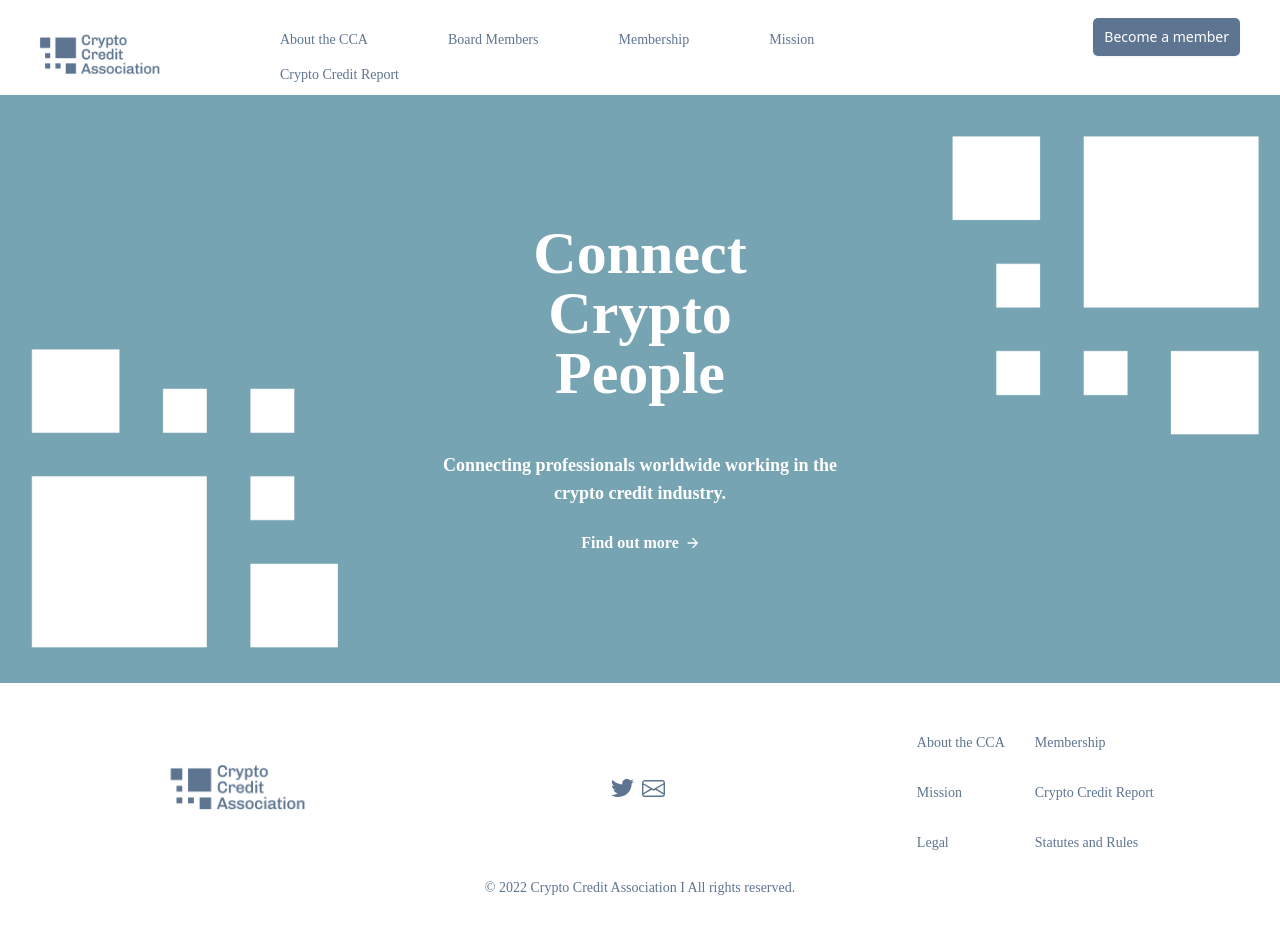
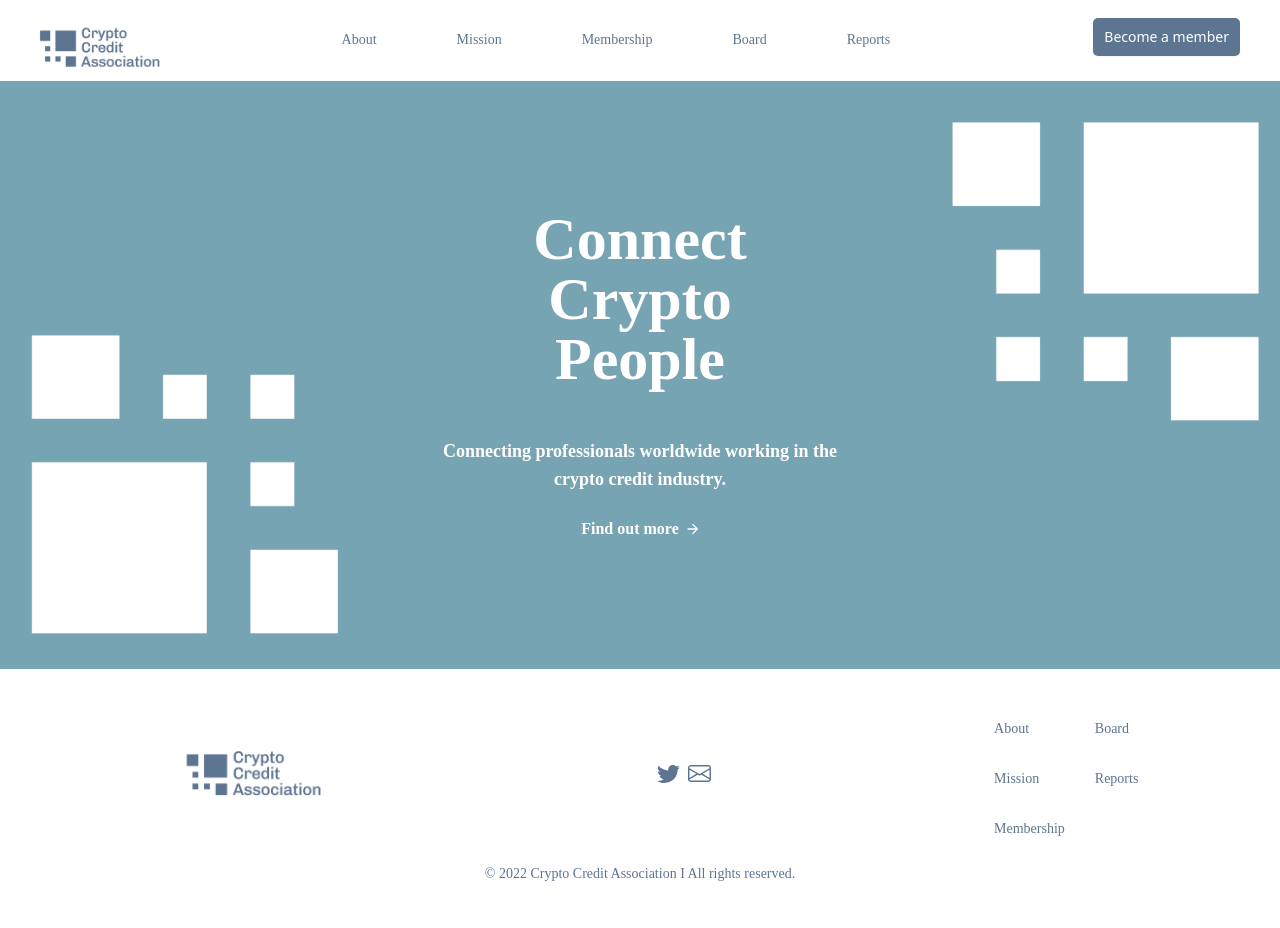
Before and after one commit to crypto-credit-association/cca-website, a Next.js app: page / in a window 1280 px wide. Built offline with nearby package versions, Linux system fonts and the light colour scheme; a web font is replaced by a local one.

Commit message:
Nav order & copy updated

```diff
--- a/src/components/layout/footer.js
+++ b/src/components/layout/footer.js
@@ -23,24 +23,21 @@
         <div className="flex flex-wrap block m-auto">
           <div className="gridLeft">
             <Link href="/about">
-            <p className="gridIndividual text-blue-dark text-sm">About the CCA</p>
+            <p className="gridIndividual text-blue-dark text-sm">About</p>
             </Link>
             <Link href="/mission">
             <p className="gridIndividual text-blue-dark ml-4 text-sm hover:underline">Mission</p>
             </Link>
-            <Link href="/legal">
-            <p className="gridIndividual text-blue-dark ml-4 text-sm hover:underline">Legal</p>
+            <Link href="/membership">
+            <p className="gridIndividual text-blue-dark text-sm hover:underline">Membership</p>
           </Link>
           </div>
           <div>
-          <Link href="/membership">
-            <p className="gridIndividual text-blue-dark text-sm hover:underline">Membership</p>
+          <Link href="/board-members">
+            <p className="gridIndividual text-blue-dark ml-4 text-sm hover:underline">Board</p>
           </Link>
           <Link href="/reports">
-            <p className="gridIndividual text-blue-dark ml-4 text-sm hover:underline">Crypto Credit Report</p>
-          </Link>
-          <Link href="/statutes-and-rules">
-            <p className="gridIndividual text-blue-dark ml-4 text-sm hover:underline">Statutes and Rules</p>
+            <p className="gridIndividual text-blue-dark ml-4 text-sm hover:underline">Reports</p>
           </Link>
           </div>
         </div>
--- a/src/components/mission/nav.js
+++ b/src/components/mission/nav.js
@@ -51,16 +51,16 @@
                                                         <Link
                                                             href="/about"
                                                         >
-                                                            About the CCA
+                                                            About
                                                         </Link>
                                                     </div>
                                                 </Menu.Button>
                                                 <Menu.Button>
                                                     <div className="navItems mx-10 border-transparent inline-flex items-center text-sm font-medium">
                                                         <Link
-                                                            href="/board-members"
+                                                            href="/mission"
                                                         >
-                                                            Board Members
+                                                           Mission
                                                         </Link>
                                                     </div>
                                                 </Menu.Button>
@@ -76,9 +76,9 @@
                                                 <Menu.Button>
                                                     <div className="navItems mx-10 border-transparent inline-flex items-center text-sm font-medium">
                                                         <Link
-                                                            href="/mission"
+                                                            href="/board-members"
                                                         >
-                                                           Mission
+                                                            Board
                                                         </Link>
                                                     </div>
                                                 </Menu.Button>
@@ -87,7 +87,7 @@
                                                         <Link
                                                             href="/reports"
                                                         >
-                                                            Crypto Credit Report
+                                                            Reports
                                                         </Link>
                                                     </div>
                                                 </Menu.Button>
```
